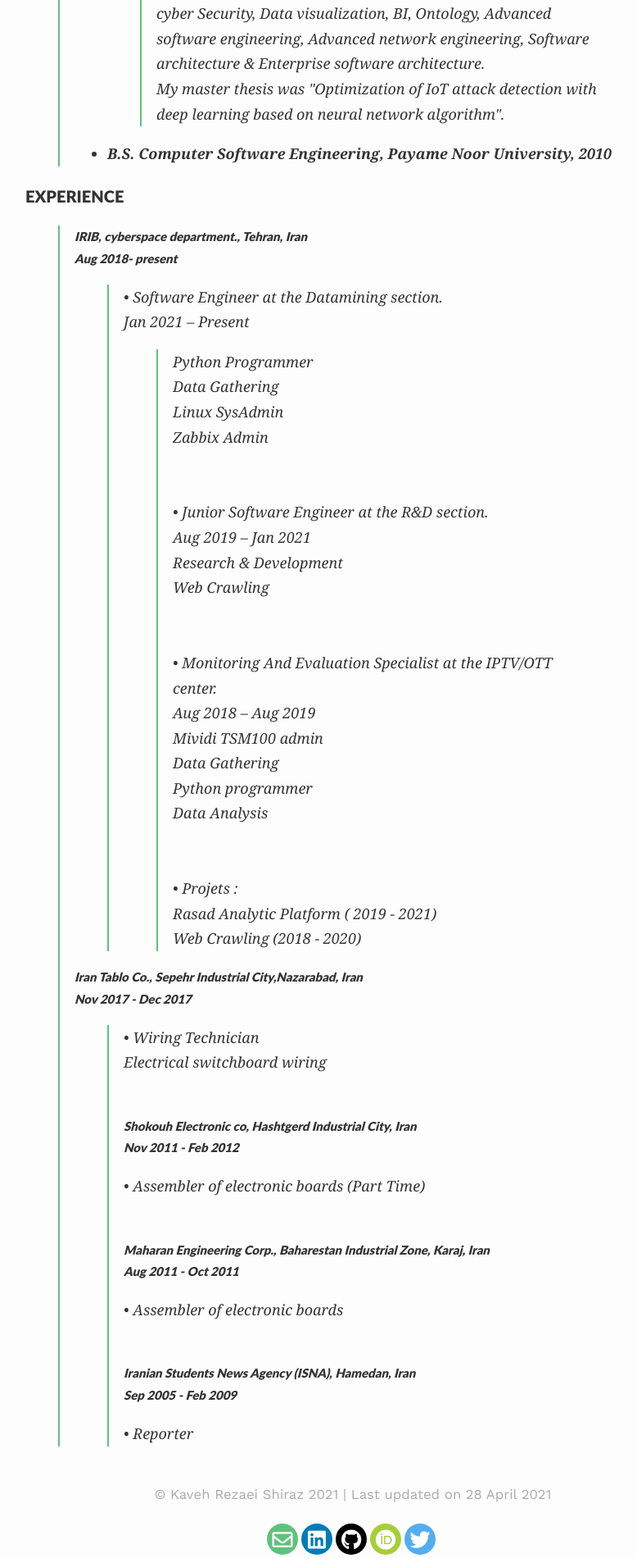
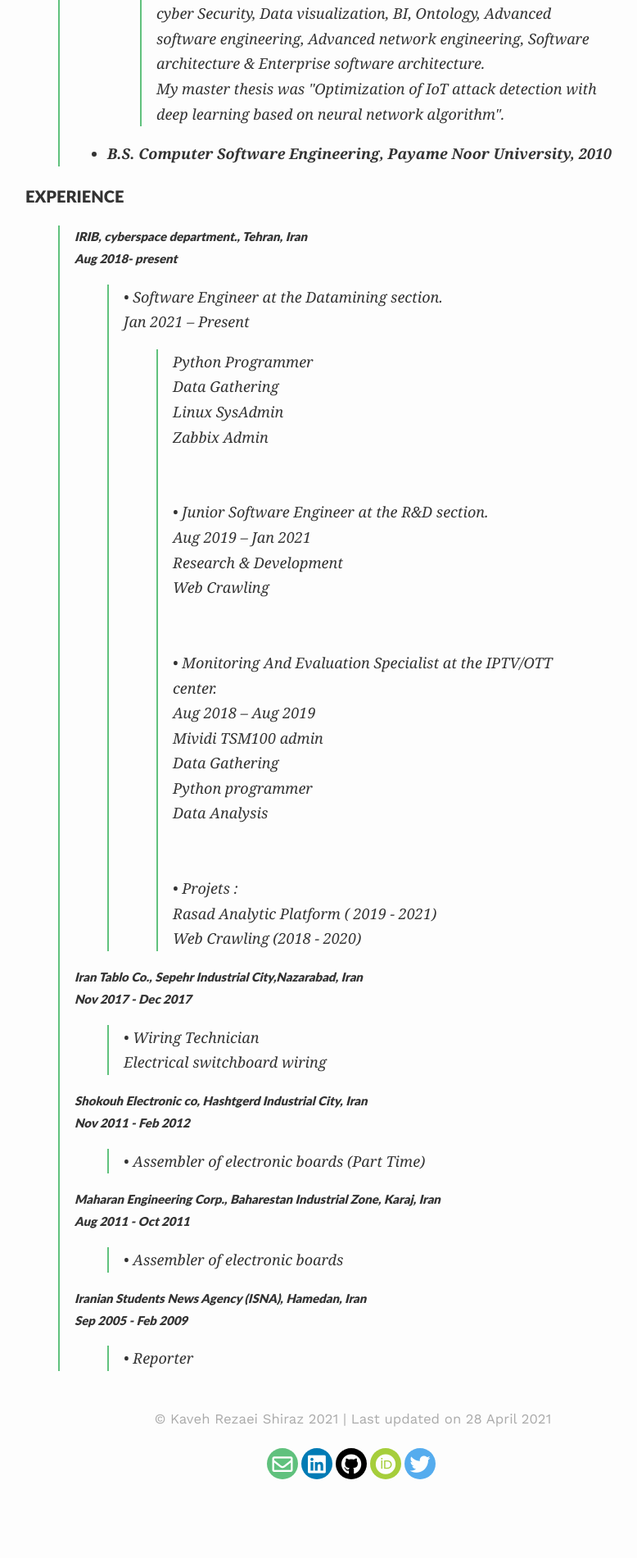
Before and after one commit to KavehRS/website, a Jekyll site: the page built from index.md, in a window 1280 px wide. Shown: the part 673-2573 px from the top of the page at 82% size, without its empty margins (209-987 px from the left). Built offline with Jekyll 4.4.1, drawn with Linux system fonts in a browser that asks for light colours; nearby versions of some CDN libraries; after the commit the page ends 2481 px from its top, so only the background shows below that.

Commit message:
Update index.md

```diff
--- a/index.md
+++ b/index.md
@@ -62,12 +62,15 @@
 >
 > ##### Iran Tablo Co., Sepehr Industrial City,Nazarabad, Iran<br> Nov 2017 - Dec 2017<br>
 >> •	Wiring Technician<br> Electrical switchboard wiring<br>
-> <br>
+>
+>
 > ##### Shokouh Electronic co, Hashtgerd Industrial City, Iran<br> Nov 2011 - Feb 2012
 >> •	Assembler of electronic boards (Part Time)<br>
-> <br>
+>
+>
 > ##### Maharan Engineering Corp., Baharestan Industrial Zone, Karaj, Iran<br> Aug 2011 - Oct 2011
 >> •	Assembler of electronic boards<br>
-> <br>
+>
+>
 > ##### Iranian Students News Agency (ISNA), Hamedan, Iran<br> Sep 2005 - Feb 2009
 >> •	Reporter<br>
```
